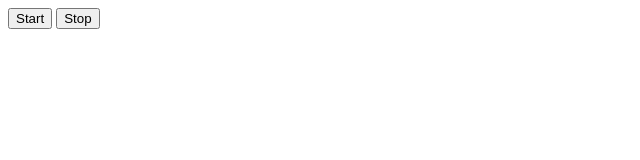
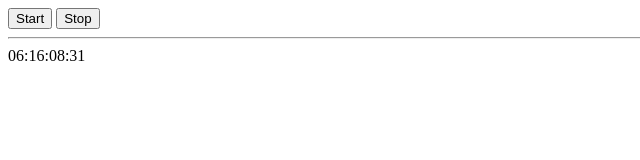
Before and after one commit to Luckyanry/goit-js-hw-11, a plain HTML site: page index.html in a window 1280 px wide. Shown: the whole page, without its empty margins (0-640 px from the left). Drawn offline with Linux system fonts and the light colour scheme.

Commit message:
Finished task with timer of goit-js-hw-11

```diff
--- a/index.html
+++ b/index.html
@@ -11,30 +11,33 @@
     <button type="button" data-action="start">Start</button>
     <button type="button" data-action="stop">Stop</button>
 
-    <!-- <div class="timer" id="timer-1">
+    <hr>
+
+    <div class="timer" id="timer-1">
         <div class="field">
-            <span class="value" data-value="days">11</span>
+            <span class="value" data-value="days">00</span>
             <span class="label">Days</span>
         </div>
 
         <div class="field">
-            <span class="value" data-value="hours">11</span>
+            <span class="value" data-value="hours">00</span>
             <span class="label">Hours</span>
         </div>
 
         <div class="field">
-            <span class="value" data-value="mins">11</span>
+            <span class="value" data-value="mins">00</span>
             <span class="label">Minutes</span>
         </div>
 
         <div class="field">
-            <span class="value" data-value="secs">11</span>
+            <span class="value" data-value="secs">00</span>
             <span class="label">Seconds</span>
         </div>
-    </div> -->
+    </div>
+
     <script src="./color-switch/switch.js" type="module"></script>
     <!-- <script src="./promisification/promise.js" type="module"></script> -->
-    <!-- <script src="./timer/timer.js" type="module"></script> -->
+    <script src="./timer/timer.js" type="module"></script>
 </body>
 
 </html>
--- a/timer/timer.js
+++ b/timer/timer.js
@@ -5,35 +5,56 @@
 
     Плагин это класс CountdownTimer, экземпляр которого создает новый таймер с настройками.
 
-    Для подсчета значений используй следующие готовые формулы, где time - разница между targetDate и текущей датой.
+    Для подсчета значений используй готовые формулы, где time - разница между targetDate и текущей датой.
 */
 
-new CountdownTimer({
-  selector: "#timer-1",
-  targetDate: new Date("Jul 17, 2019"),
-});
+// new CountdownTimer({
+//   selector: "#timer-1",
+//   targetDate: new Date("Jul 17, 2019"),
+// });
 
-/*
- * Оставшиеся дни: делим значение UTC на 1000 * 60 * 60 * 24, количество
- * миллисекунд в одном дне (миллисекунды * секунды * минуты * часы)
- */
-const days = Math.floor(time / (1000 * 60 * 60 * 24));
+const refs = {
+  clockface: document.querySelector("#timer-1"),
+  days: document.querySelector('span[data-value="days"]'),
+  hours: document.querySelector('span[data-value="hours"]'),
+  mins: document.querySelector('span[data-value="mins"]'),
+  secs: document.querySelector('span[data-value="secs"]'),
+};
 
-/*
- * Оставшиеся часы: получаем остаток от предыдущего расчета с помощью оператора
- * остатка % и делим его на количество миллисекунд в одном часе
- * (1000 * 60 * 60 = миллисекунды * минуты * секунды)
- */
-const hours = Math.floor((time % (1000 * 60 * 60 * 24)) / (1000 * 60 * 60));
+const timer = {
+  start() {
+    const targetDate = new Date("Jun 20, 2020 18:00:00").getTime();
 
-/*
- * Оставшиеся минуты: получаем оставшиеся минуты и делим их на количество
- * миллисекунд в одной минуте (1000 * 60 = миллисекунды * секунды)
- */
-const mins = Math.floor((time % (1000 * 60 * 60)) / (1000 * 60));
+    const timeIsOut = setInterval(() => {
+      const currentDate = new Date().getTime();
+      const time = targetDate - currentDate;
 
-/*
- * Оставшиеся секунды: получаем оставшиеся секунды и делим их на количество
- * миллисекунд в одной секунде (1000)
- */
-const secs = Math.floor((time % (1000 * 60)) / 1000);
+      updateClockface(time, timeIsOut);
+    }, 1000);
+  },
+};
+
+timer.start();
+
+function updateClockface(time, timeIsOut) {
+  const days = pad(Math.floor(time / (1000 * 60 * 60 * 24)));
+  const hours = pad(Math.floor((time % (1000 * 60 * 60 * 24)) / (1000 * 60 * 60)));
+  const mins = pad(Math.floor((time % (1000 * 60 * 60)) / (1000 * 60)));
+  const secs = pad(Math.floor((time % (1000 * 60)) / 1000));
+
+  // refs.days.textContent = days;
+  // refs.hours.textContent = hours;
+  // refs.mins.textContent = mins;
+  // refs.secs.textContent = secs;
+  refs.clockface.textContent = `${days}:${hours}:${mins}:${secs}`;
+
+  if (time < 0) {
+    clearInterval(timeIsOut);
+
+    refs.clockface.textContent = "Your time is out!!!";
+  }
+}
+
+function pad(value) {
+  return String(value).padStart(2, "0");
+}
```
